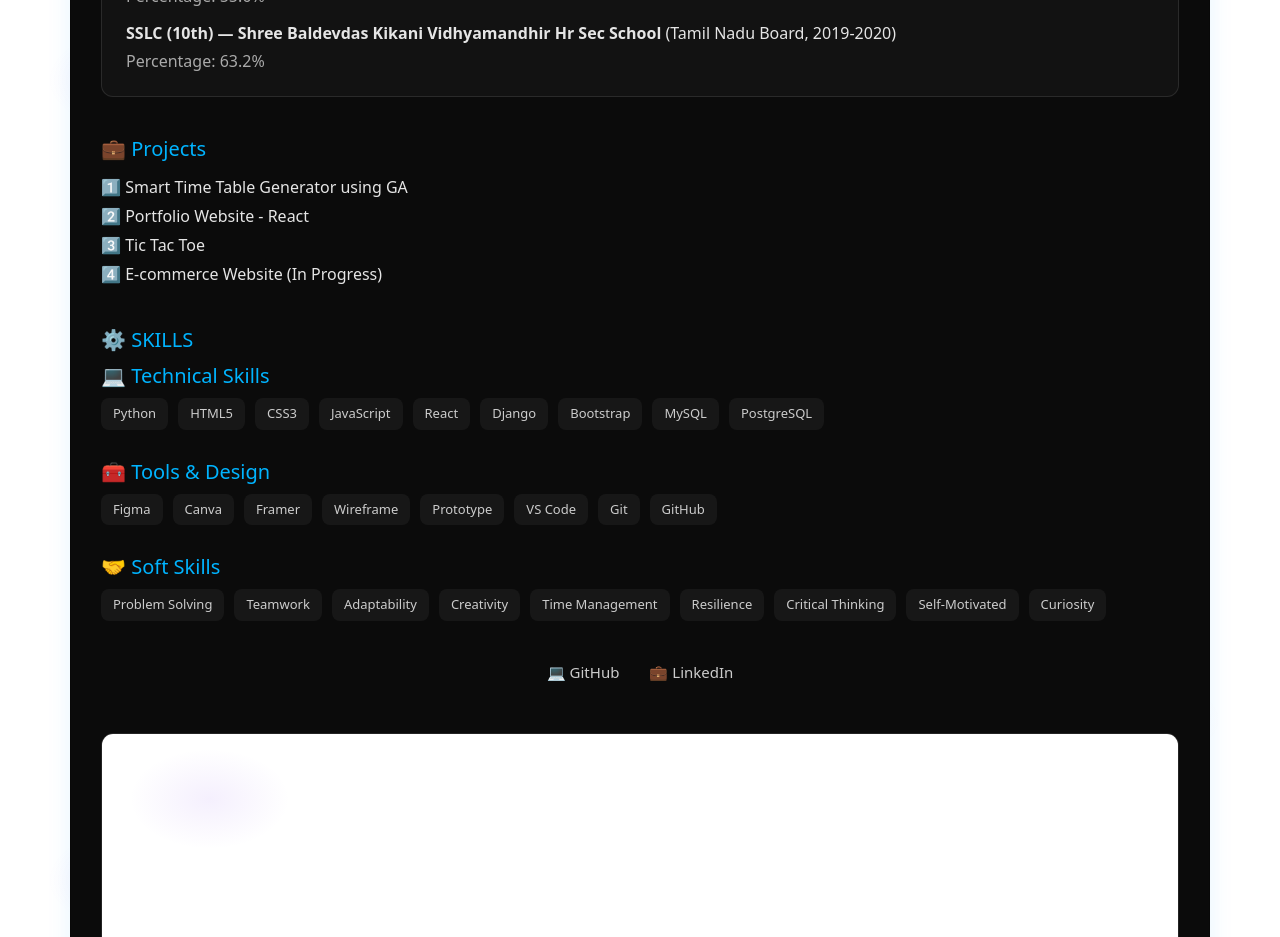
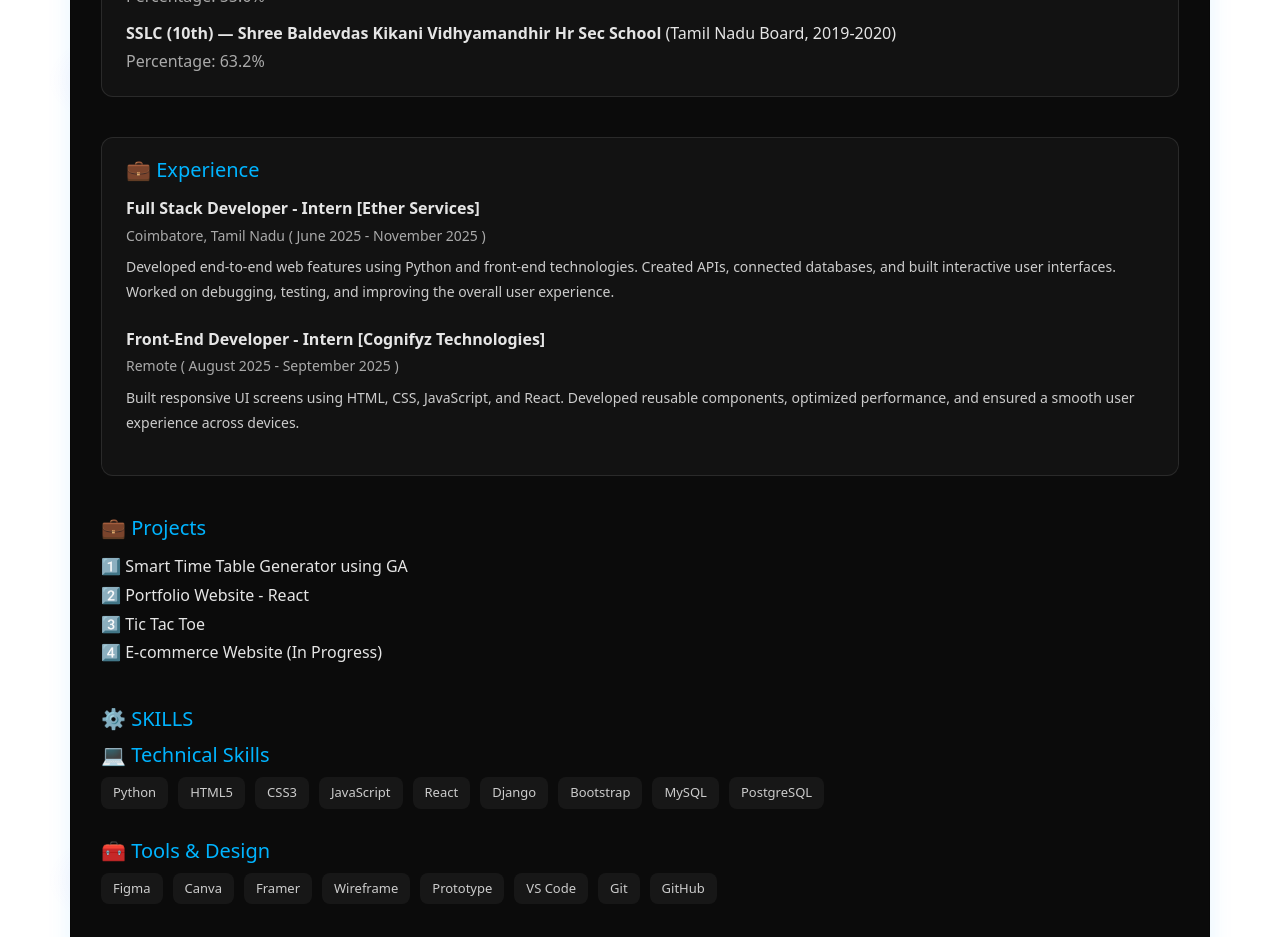
Before and after one commit to arunkumar6218/portfolio, a React (Vite) app: page /resume in a window 1280 px wide. Shown: the part 800-1737 px from the top of the page. Built offline with nearby package versions, Linux system fonts and the light colour scheme; the HTML template or start-up script is replaced by a standard one.

Commit message:
Resume.jsx

```diff
--- a/src/pages/Resume.jsx
+++ b/src/pages/Resume.jsx
@@ -125,6 +125,56 @@ export default function Resume() {
             </li>
           </ul>
         </motion.div>
+
+        {/* Experience Section */}
+<motion.div
+  initial={{ opacity: 0, y: 20 }}
+  animate={{ opacity: 1, y: 0 }}
+  transition={{ delay: 0.7 }}
+  style={{
+    marginTop: 40,
+    border: "1px solid rgba(255,255,255,0.1)",
+    borderRadius: 12,
+    padding: "20px 24px",
+    background: "rgba(255,255,255,0.03)",
+  }}
+>
+  <h4 style={{ fontSize: 20, color: "#00b4ff", marginBottom: 12 }}>
+    💼 Experience
+  </h4>
+
+  <ul style={{ listStyle: "none", padding: 0, margin: 0, lineHeight: 1.8 }}>
+    {/* Experience 1 */}
+    <li style={{ marginBottom: 20 }}>
+      <div style={{ fontSize: 16, fontWeight: 600, color: "#e5e5e5" }}>
+        Full Stack Developer - Intern [Ether Services]
+      </div>
+      <div style={{ color: "#aaa", fontSize: 14 }}>
+        Coimbatore, Tamil Nadu ( June 2025 - November 2025 )
+      </div>
+      <p style={{ color: "#ccc", marginTop: 6, fontSize: 14 }}>
+        Developed end-to-end web features using Python and front-end technologies.
+        Created APIs, connected databases, and built interactive user interfaces.
+        Worked on debugging, testing, and improving the overall user experience.
+      </p>
+    </li>
+
+    {/* Experience 2 */}
+    <li style={{ marginBottom: 20 }}>
+      <div style={{ fontSize: 16, fontWeight: 600, color: "#e5e5e5" }}>
+        Front-End Developer - Intern [Cognifyz Technologies]
+      </div>
+      <div style={{ color: "#aaa", fontSize: 14 }}>
+        Remote ( August 2025 - September 2025 )
+      </div>
+      <p style={{ color: "#ccc", marginTop: 6, fontSize: 14 }}>
+       Built responsive UI screens using HTML, CSS, JavaScript, and React.
+       Developed reusable components, optimized performance, and ensured a smooth user experience across devices.
+      </p>
+    </li>
+  </ul>
+</motion.div>
+
 
         {/* Projects */}
         <motion.div
```
